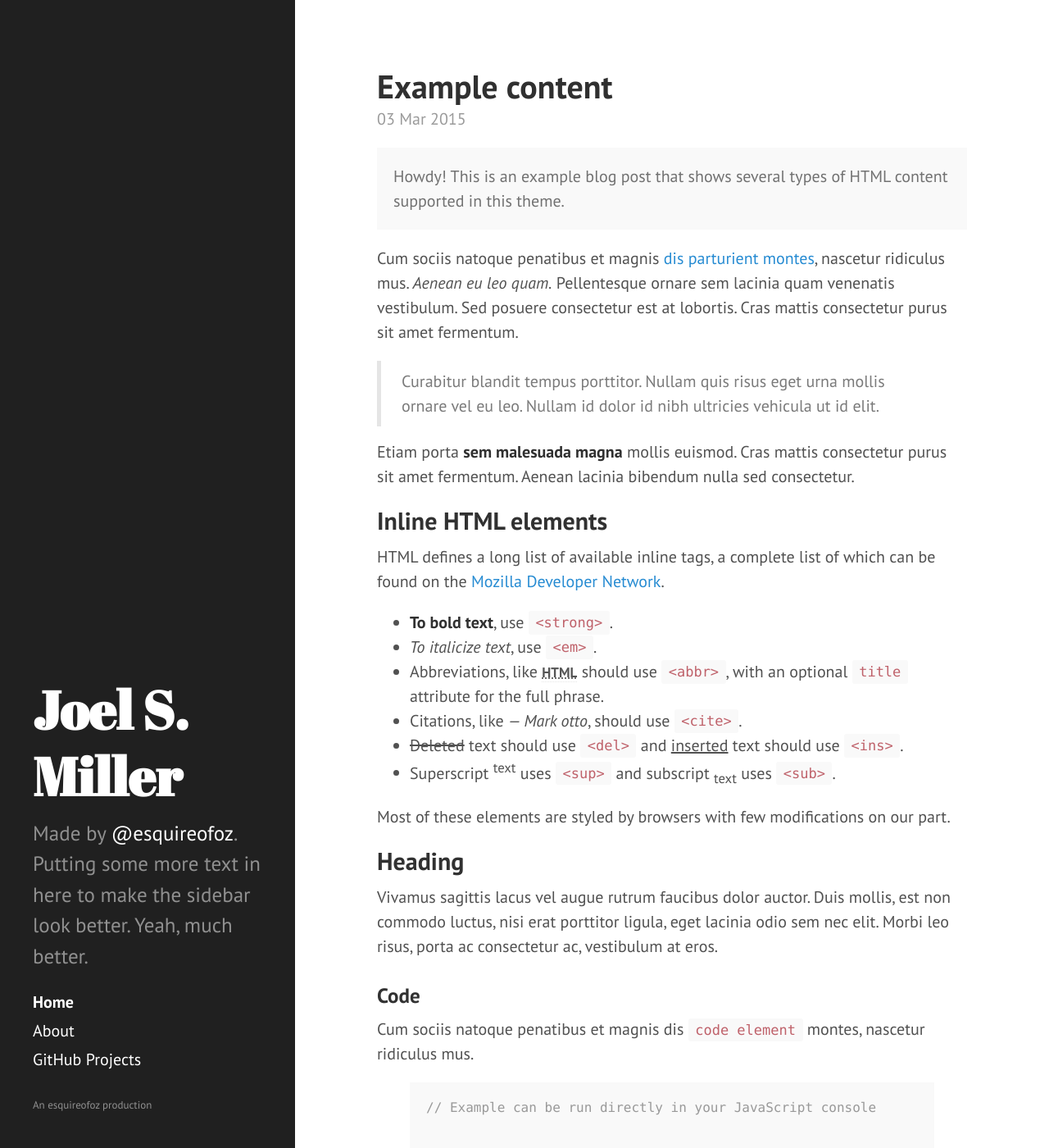
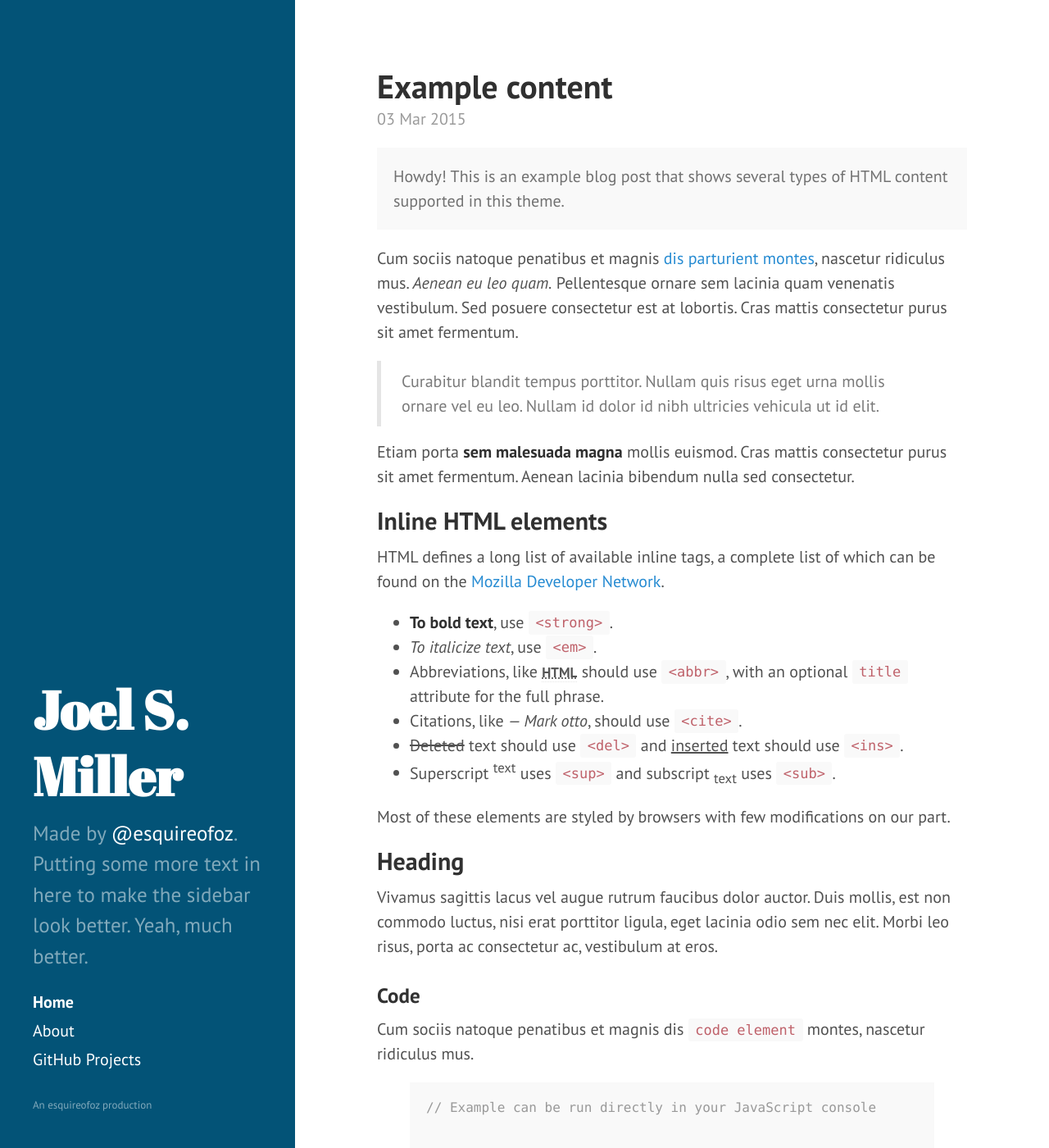
Before and after one commit to esquireofoz/esquireofoz.github.io, a Jekyll site: the page built from index.html, in a window 1280 px wide and 1400 px high. Shown: the whole window at 82% size. Built offline with Jekyll 4.4.1, drawn with Linux system fonts in a browser that asks for light colours; Markdown is read by kramdown in place of the engine named in the settings; the list of posts is cut into pages by our own code.

Commit message:
Updating sidebar color to dark blue

```diff
--- a/public/css/hyde.css
+++ b/public/css/hyde.css
@@ -57,7 +57,7 @@ html {
   text-align: center;
   padding: 2rem 1rem;
   color: rgba(255,255,255,.5);
-  background-color: #202020;
+  background-color: #035377;
 }
 @media (min-width: 48em) {
   .sidebar {
```
